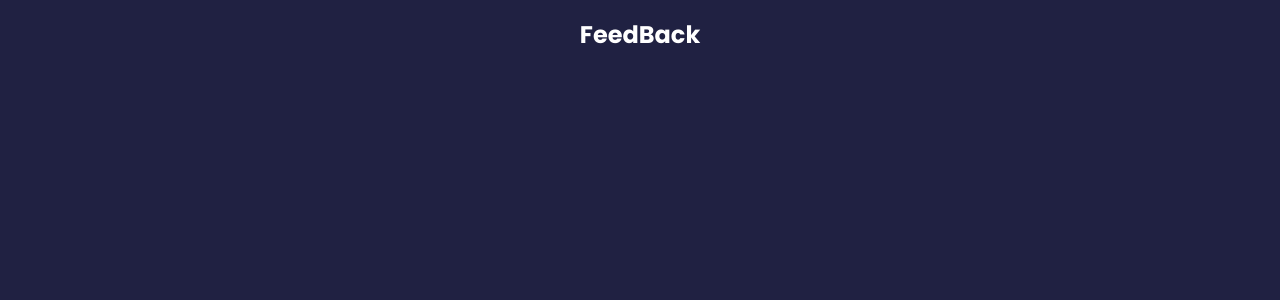
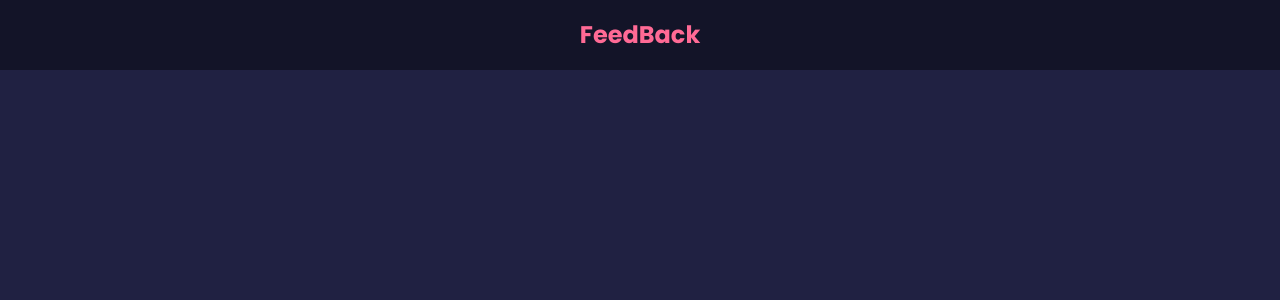
Before and after one commit to shahedkh/feedback, a React (Create React App) app: page / in a window 1280 px wide. Shown: the top 300 px of the page. Built offline with nearby package versions, Linux system fonts and the light colour scheme; the HTML template or start-up script is replaced by a standard one.

Commit message:
add proptype

```diff
--- a/src/components/Header.jsx
+++ b/src/components/Header.jsx
@@ -1,15 +1,29 @@
-const Header = ({text}) => {
+import PropTypes from "prop-types";
+
+const Header = ({ text , bgColor ,textColor  }) => {
+  const headerStyles = {
+    backgroundColor: bgColor,
+    color: textColor,
+  };
   return (
-    <header>
-        <div className="container">
-            <h2>{text}</h2>
-        </div>
+    <header style={headerStyles}>
+      <div className="container">
+        <h2>{text}</h2>
+      </div>
     </header>
-  )
-}
+  );
+};
 
 Header.defaultProps = {
-    text : 'FeedBack'
-}
+  text: "FeedBack",
+  bgColor: "rgba(0,0,0,0.4)",
+  textColor: "#ff6a95",
+};
 
-export default Header
+Header.propTypes = {
+  text: PropTypes.string,
+  bgColor: PropTypes.string,
+  textColor: PropTypes.string,
+};
+
+export default Header;
```
